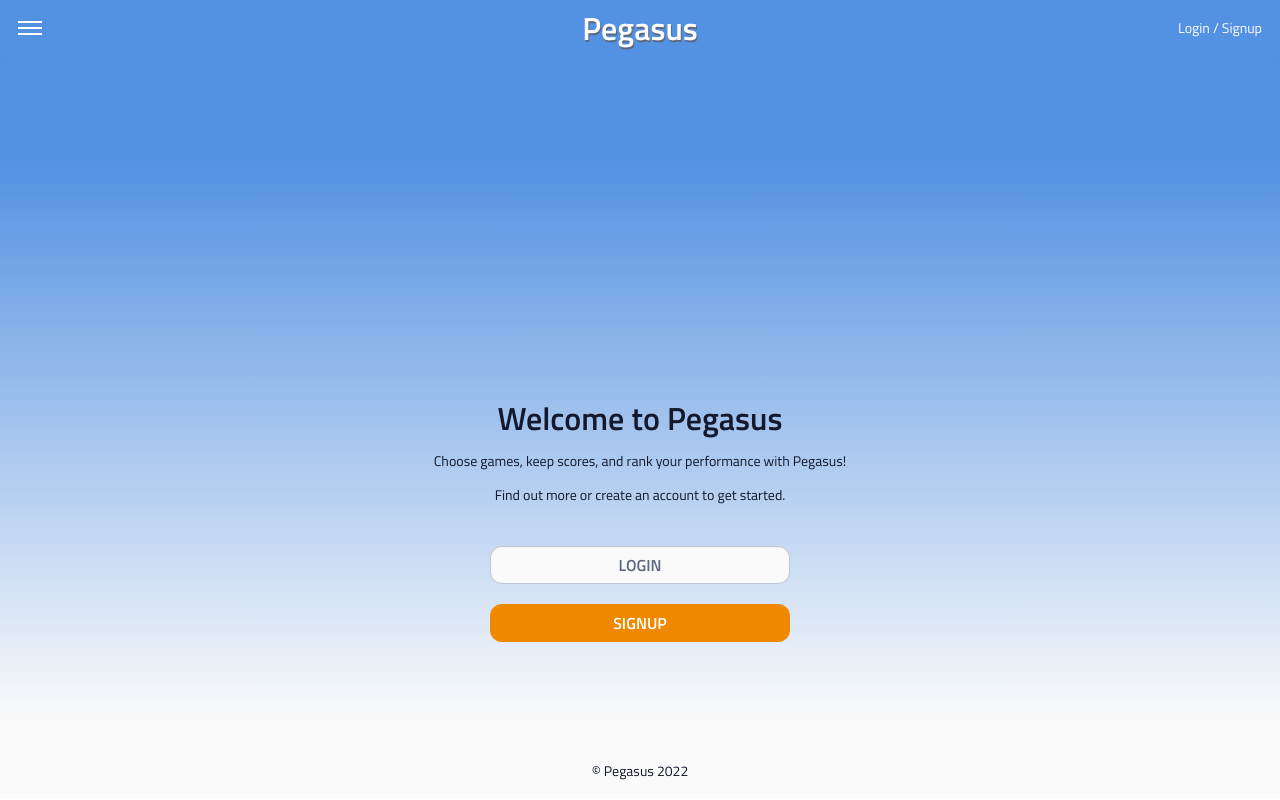
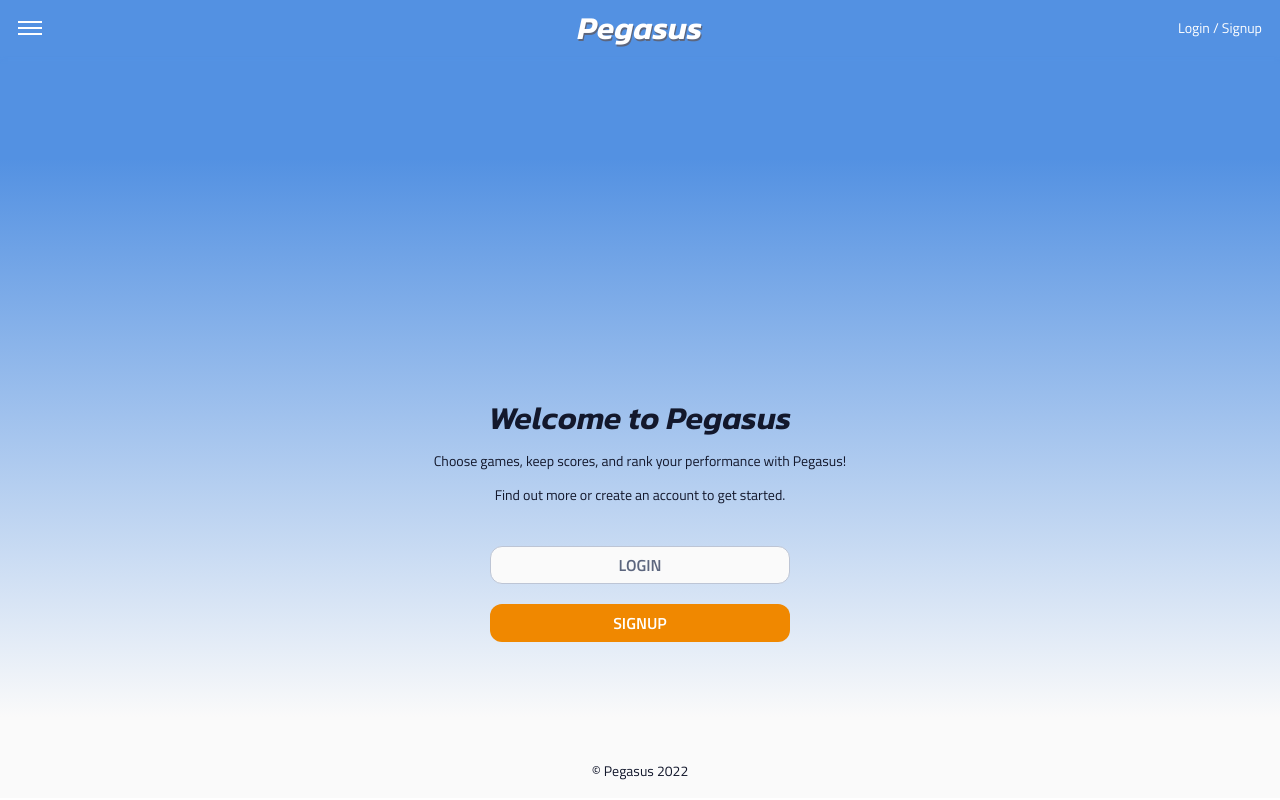
Before and after one commit to James-Bosley/pegasus, a React (Create React App) app: page / in a window 1280 px wide. Built offline with nearby package versions, Linux system fonts and the light colour scheme; no server answers.

Commit message:
Report added.

```diff
--- a/src/pages/profile-page/ProfilePage.jsx
+++ b/src/pages/profile-page/ProfilePage.jsx
@@ -1,13 +1,26 @@
 import { useContext } from "react";
-import { Navigate } from "react-router-dom";
+import { Navigate, useNavigate } from "react-router-dom";
 import { UserContext } from "../../App";
+import expressApi from "../../util/api";
 import EditProfileModal from "../../components/edit-profile-modal/EditProfileModal";
 import EditPasswordModal from "../../components/edit-password-modal/EditPasswordModal";
 import Popup from "reactjs-popup";
+import toast from "react-hot-toast";
 import "./profilePage.scss";
 
 const ProfilePage = () => {
   const { user } = useContext(UserContext);
+
+  const navigate = useNavigate();
+  const handleDownload = async () => {
+    try {
+      const { data } = await expressApi.getReport();
+      window.open(`http://localhost:8080/v1/report?loc=${data.data.url}`, "_blank");
+    } catch (err) {
+      toast.error("Please sign in to view your report.");
+      navigate("/login");
+    }
+  };
 
   if (!user) {
     return <Navigate to="/login" />;
@@ -40,7 +53,9 @@ const ProfilePage = () => {
           Get your personalised perfomance report here. It is updated every time you request a
           download so you get the most up to date data!
         </p>
-        <button className="profile__button styled-button-brand">Download</button>
+        <button className="profile__button styled-button-brand" onClick={handleDownload}>
+          Download
+        </button>
       </div>
     </section>
   );
--- a/src/styles/partials/_typeface.scss
+++ b/src/styles/partials/_typeface.scss
@@ -20,14 +20,23 @@
   font-display: fallback;
 }
 
+@font-face {
+  font-family: "Kanit";
+  src: url("../../assets/fonts/Kanit.ttf") format("truetype");
+  font-weight: 600;
+  font-style: normal;
+  font-display: fallback;
+}
+
 // Define site wide primary font here. Further web-safe fallbacks set.
 
 $primary-font: "Titillum", "Verdana", sans-serif;
+$title-font: "Kanit", "Verdana", sans-serif;
 
 // Creates fonts with a mobile first context.
 
 @mixin page-header($color: $primary-color-dark) {
-  font-family: $primary-font;
+  font-family: $title-font;
   color: $color;
   font-weight: 600;
   font-size: 2.8rem;
@@ -40,7 +49,7 @@ $primary-font: "Titillum", "Verdana", sans-serif;
 }
 
 @mixin sub-header($color: $primary-color-dark) {
-  font-family: $primary-font;
+  font-family: $title-font;
   color: $color;
   font-weight: 600;
   font-size: 2rem;
```
Also changed, not shown: src/assets/fonts/Kanit.ttf (added).
